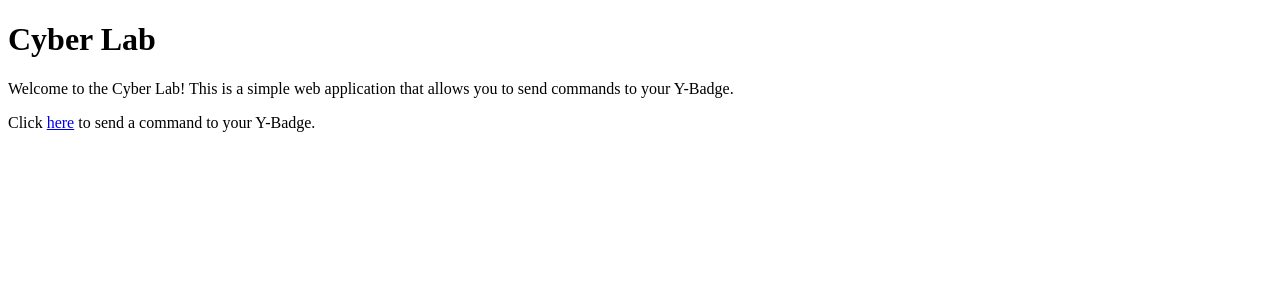
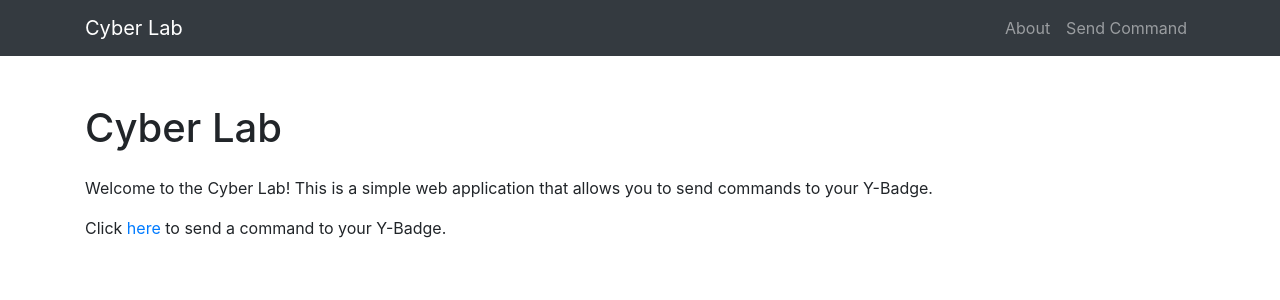
Before and after one commit to jordanbw1/y-badge-cyber, a Flask app: page / in a window 1280 px wide. Shown: the top 300 px of the page. Run offline with Flask 3, Linux system fonts and the light colour scheme; some libraries are stand-ins or nearby versions.

Commit message:
Created navbar and the "About" page exposes "directory" listing.

```diff
--- a/server/app.py
+++ b/server/app.py
@@ -142,6 +142,19 @@ def confirm_command():
 
     return jsonify({'status': 'success'})
 
+@app.route('/list_view', methods=['GET'])
+def list_view():
+    # Collect all endpoints
+    endpoints = []
+    for rule in app.url_map.iter_rules():
+        if rule.endpoint != 'static':  # Exclude static files
+            endpoints.append({
+                'endpoint': rule.endpoint,
+                'methods': ','.join(rule.methods),
+                'path': str(rule)
+            })
+    return jsonify({'endpoints': endpoints})
+
 @app.route('/admin', methods=['GET'])
 def admin():
     # TODO: Implement vulnerable admin route
--- a/server/templates/control_device.html
+++ b/server/templates/control_device.html
@@ -7,6 +7,9 @@
     <link href="{{url_for('static', filename='css/control_device.css')}}" rel="stylesheet">
 </head>
 <body>
+    <!-- Include Navbar -->
+    {% include "macros/navbar.html" ignore missing with context %}
+
     <div class="container mt-5 max-width-container">
         <h1 class="mb-4">Issue Commands</h1>
         <form id="commandForm" method="post">
--- a/server/templates/index.html
+++ b/server/templates/index.html
@@ -3,10 +3,21 @@
 <head>
     <meta charset="UTF-8">
     <title>Cyber Lab</title>
+    <link href="https://maxcdn.bootstrapcdn.com/bootstrap/4.5.2/css/bootstrap.min.css" rel="stylesheet">
 </head>
 <body>
-    <h1>Cyber Lab</h1>
-    <p>Welcome to the Cyber Lab! This is a simple web application that allows you to send commands to your Y-Badge.</p>
-    <p>Click <a href="{{url_for('control_device')}}">here</a> to send a command to your Y-Badge.</p>
+    <!-- Include Navbar -->
+    {% include "macros/navbar.html" ignore missing with context %}
+
+    <div class="container mt-5 max-width-container">
+        <h1 class="mb-4">Cyber Lab</h1>
+        <p>Welcome to the Cyber Lab! This is a simple web application that allows you to send commands to your Y-Badge.</p>
+        <p>Click <a href="{{url_for('control_device')}}">here</a> to send a command to your Y-Badge.</p>
+    </div>
+
+    <!-- Bootstrap JS and dependencies -->
+    <script src="https://code.jquery.com/jquery-3.5.1.slim.min.js"></script>
+    <script src="https://cdn.jsdelivr.net/npm/@popperjs/core@2.9.2/dist/umd/popper.min.js"></script>
+    <script src="https://maxcdn.bootstrapcdn.com/bootstrap/4.5.2/js/bootstrap.min.js"></script>
 </body>
 </html>
--- /dev/null
+++ b/server/templates/macros/navbar.html
@@ -0,0 +1,19 @@
+<nav class="navbar navbar-expand-lg navbar-dark bg-dark">
+    <div class="container">
+        <a class="navbar-brand" href="{{url_for('index')}}">Cyber Lab</a>
+        <button class="navbar-toggler" type="button" data-toggle="collapse" data-target="#navbarSupportedContent" aria-controls="navbarSupportedContent" aria-expanded="false" aria-label="Toggle navigation">
+            <span class="navbar-toggler-icon"></span>
+        </button>
+
+        <div class="collapse navbar-collapse" id="navbarSupportedContent">
+            <ul class="navbar-nav ml-auto">
+                <li class="nav-item">
+                    <a class="nav-link" href="{{url_for('list_view')}}">About</a>
+                </li>
+                <li class="nav-item">
+                    <a class="nav-link" href="{{url_for('control_device')}}">Send Command</a>
+                </li>
+            </ul>
+        </div>
+    </div>
+</nav>
```
